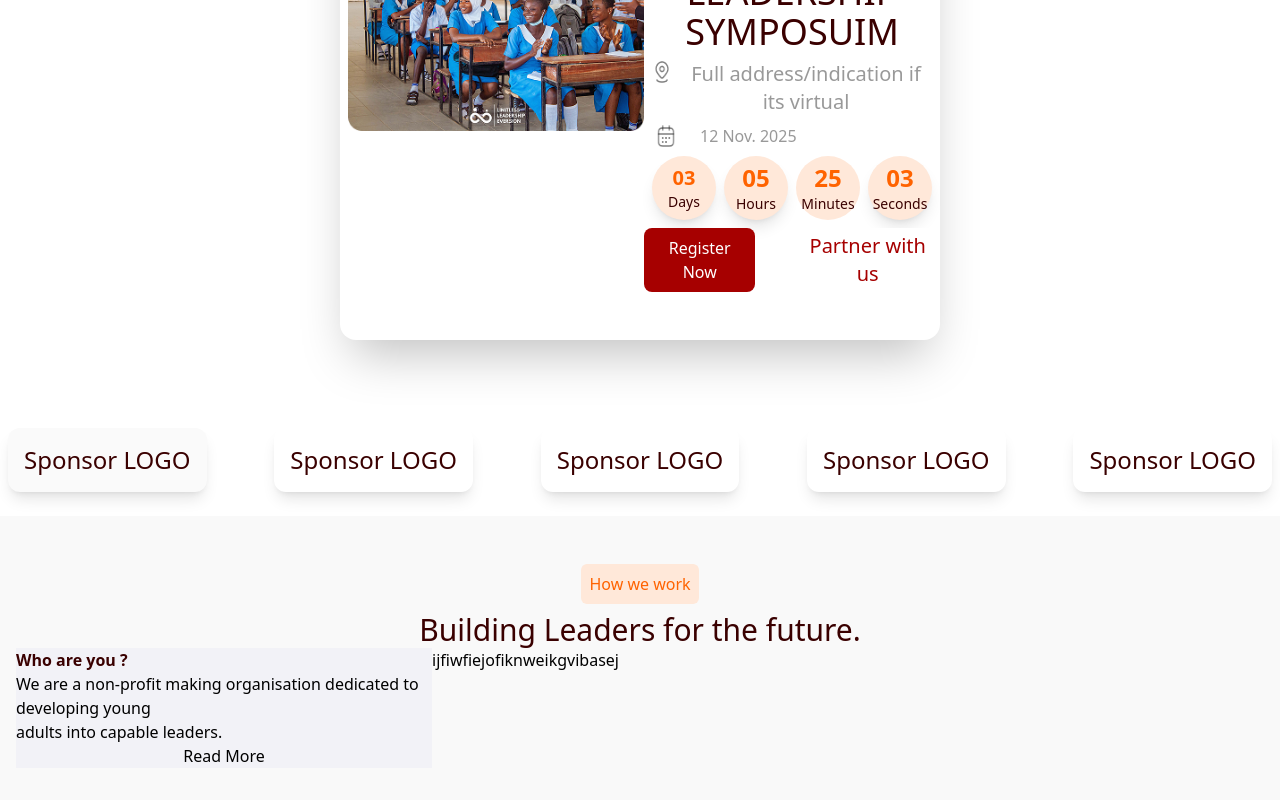
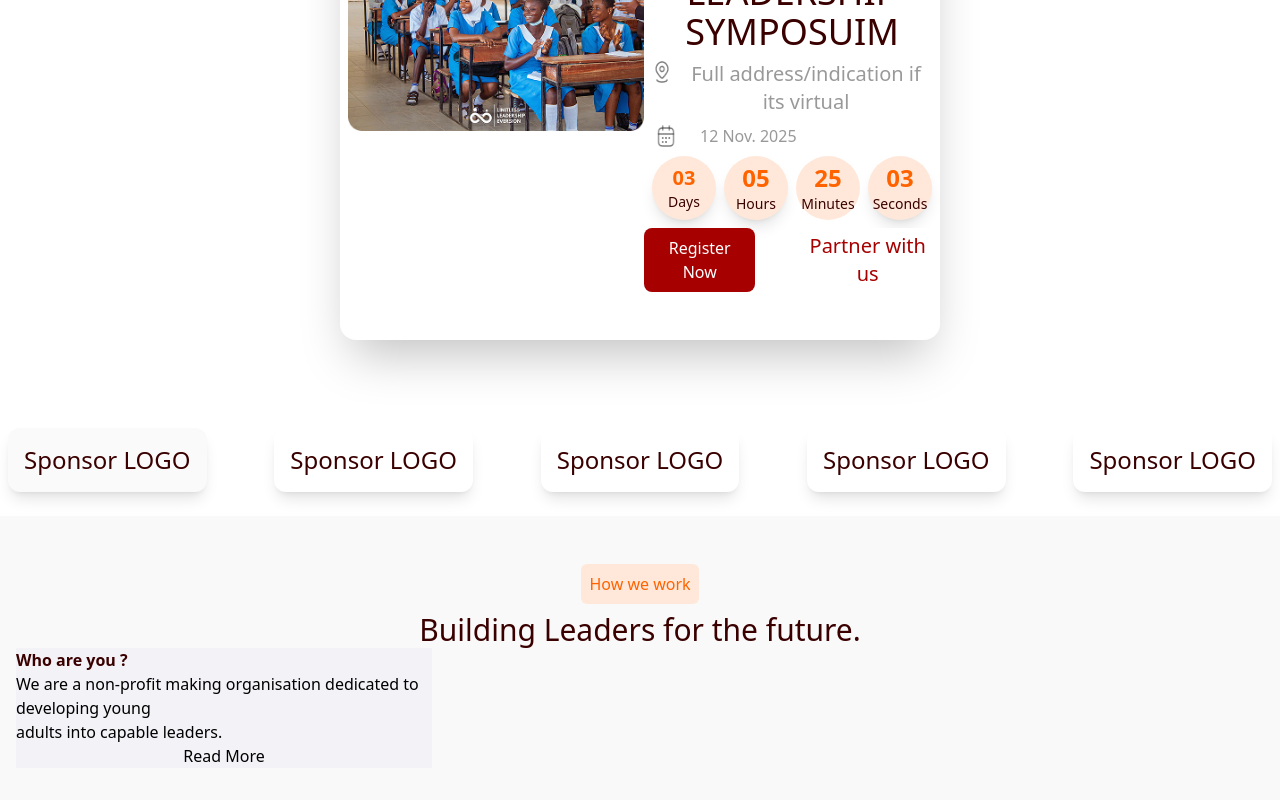
Before and after one commit to Developerfiyin/LLE-website, a React (Vite) app: page / in a window 1280 px wide. Shown: the part 1634-2434 px from the top of the page. Built offline with nearby package versions, Linux system fonts and the light colour scheme.

Commit message:
deleted unnecesary lines of code

```diff
--- a/src/Components/vision.jsx
+++ b/src/Components/vision.jsx
@@ -18,7 +18,6 @@ const vision = () => {
                         <button>Read More</button>
                             </div>
 
-ijfiwfiejofiknweikgvibasej
                        </div>
 
 
```
